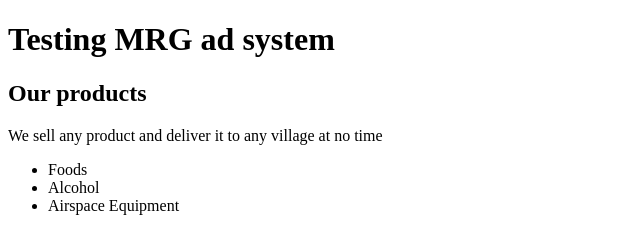
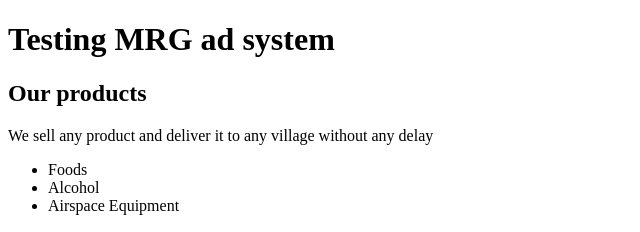
Before and after one commit to mrgdoc/mrgdoc.github.io, a plain HTML site: page index.html in a window 1280 px wide. Shown: the top 232 px of the page, 0-640 px from the left. Drawn offline with Linux system fonts and the light colour scheme.

Commit message:
Improving the content.

```diff
--- a/index.html
+++ b/index.html
@@ -7,7 +7,7 @@
   <body>
     <h1>Testing MRG ad system</h1>
     <h2>Our products</h2>
-    <p>We sell any product and deliver it to any village at no time</p>
+    <p>We sell any product and deliver it to any village without any delay</p>
   <ul>
     <li>Foods</li>
     <li>Alcohol</li>
```
